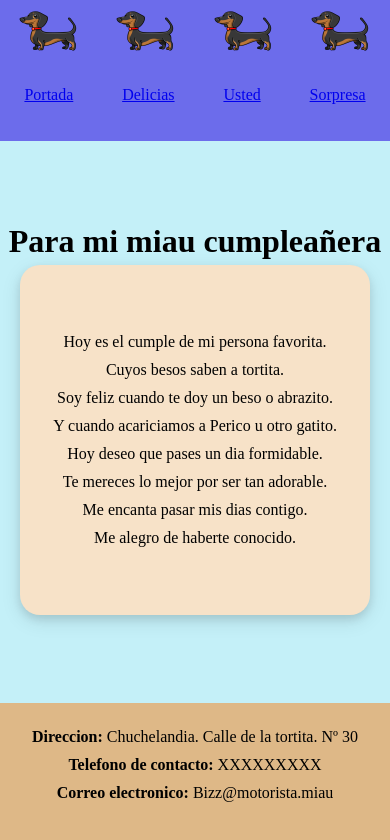
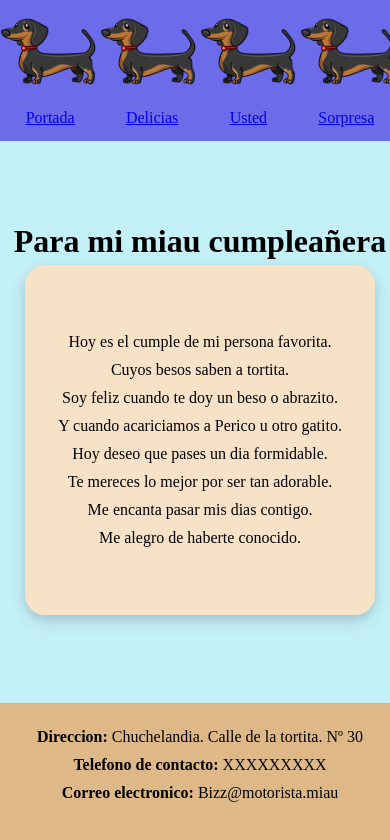
Before and after one commit to BizMotero/BizMotero.github.io, a plain HTML site: page HTML/Tu.html in a window 390 px wide. Drawn offline with Linux system fonts and the light colour scheme.

Commit message:
Update Tu.css

```diff
--- a/CSS/Tu.css
+++ b/CSS/Tu.css
@@ -80,19 +80,3 @@ footer {
 footer p {
     padding: 5px;
 }
-
-@media (max-width: 768px) {
-    .arriba img {
-        height: 60px;
-        width: 60px;
-    }
-
-    .abajo {
-        flex-direction: row;
-        padding-bottom: 10px;
-    }
-
-    .abajo a {
-        margin: 5px 0;
-    }
-}
```
